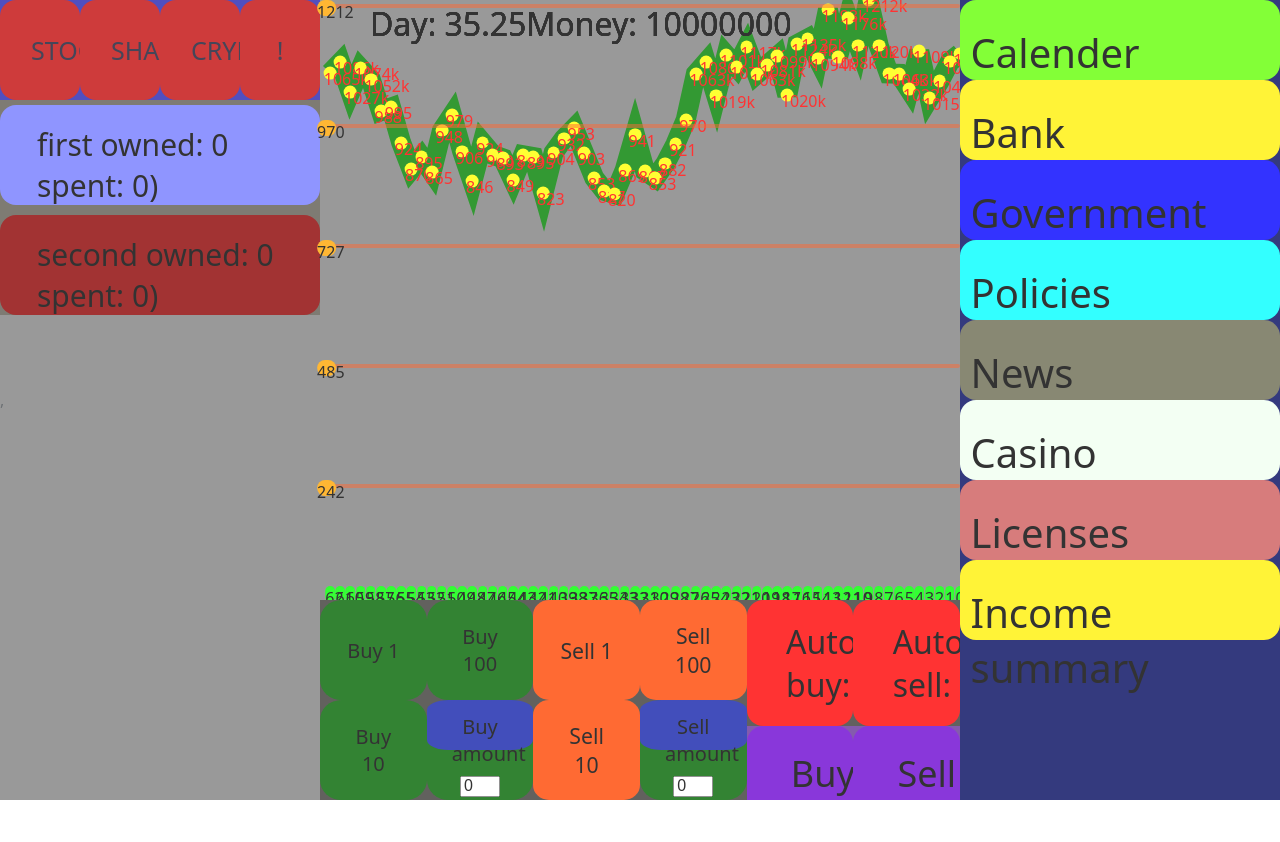
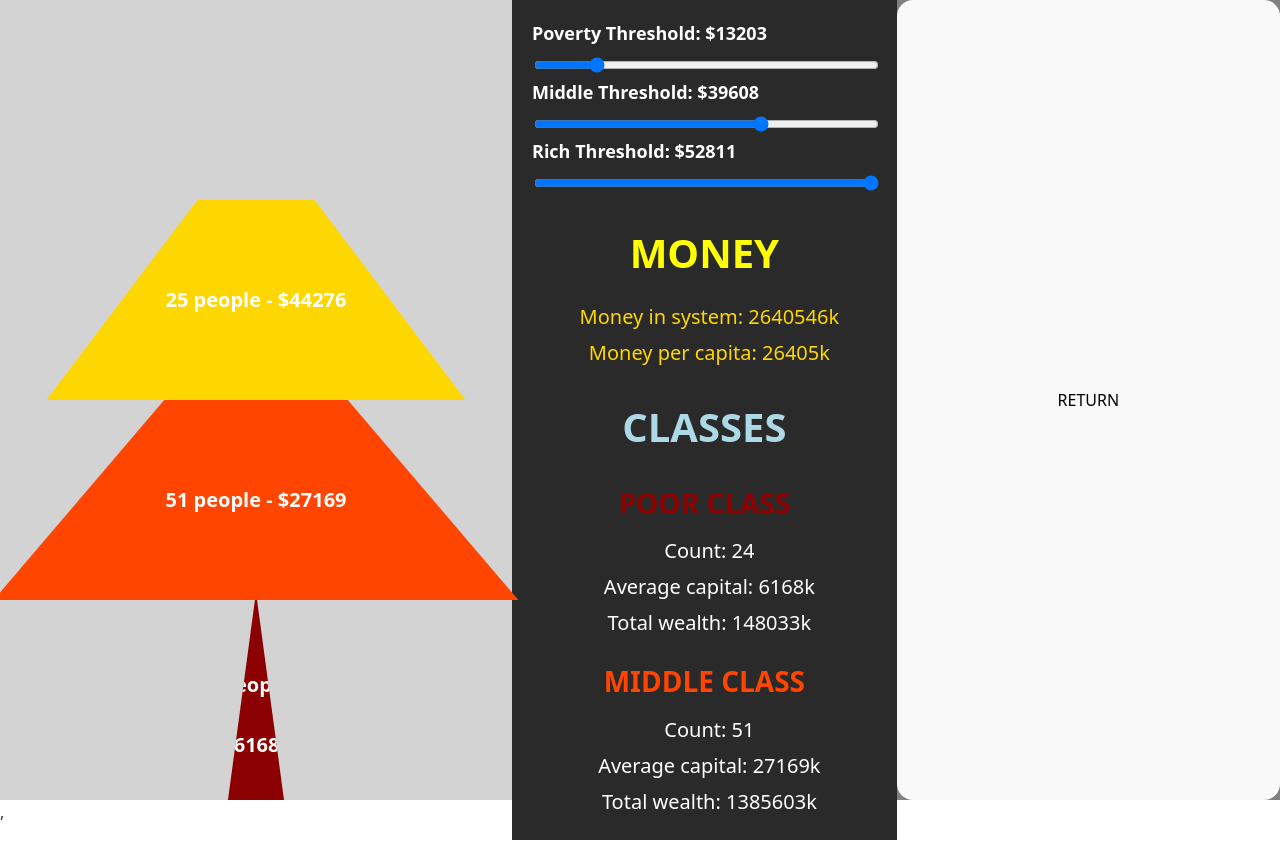
Before and after one commit to luddebudde/superb-transactions, a React (Vite) app: page / in a window 1280 px wide. Shown: the top 842 px of the page. Before the commit the page ends 800 px from the top, so only its background shows below. Built offline with nearby package versions, Linux system fonts and the light colour scheme.

Commit message:
Worked with wealth distribution for the eventual dynamic market

```diff
--- a/src/diverse/basic.ts
+++ b/src/diverse/basic.ts
@@ -30,6 +30,29 @@ export const lastElement = <T>(array: T[]): T => {
   return array[array.length - 1];
 };
 
+export const getArrayAverage = (
+  array: any[],
+  attribute: undefined | string = undefined,
+): number | string => {
+  if (attribute === undefined) {
+    const totalValue: number = array.reduce(
+      (element, p: number) => element + p,
+      0,
+    );
+    return totalValue / array.length;
+  } else {
+    const totalValue = array.reduce(
+      (element, p: any) => element + p[attribute],
+      0,
+    );
+    return totalValue / array.length;
+  }
+};
+
+export const sum = (array: any[], attribute: string): number => {
+  return array.reduce((sum, p) => sum + p[attribute], 0);
+};
+
 export const origo: Vec2 = {
   x: 0,
   y: 0,
--- a/src/diverse/dayLoop/dayLoop.tsx
+++ b/src/diverse/dayLoop/dayLoop.tsx
@@ -7,7 +7,6 @@ import {
 import { handleAutoTransaction } from "./handleAutoTransaction.ts";
 import { calculateNewPoint } from "./calculateNewPoint.ts";
 import { changeCryptoDrift } from "../priceDriver.ts";
-import { people } from "./people.ts";
 
 export let dayCount = 1;
 
--- a/src/react/ScreenHandler.tsx
+++ b/src/react/ScreenHandler.tsx
@@ -1,10 +1,12 @@
 import { useState } from "react";
 import { BankScreen } from "./bankScreen.tsx";
 import MainScreen from "./mainScreen/mainScreen.tsx";
+import { WealthDistributionScreen } from "./WealthDistributionScreen.tsx";
 
 export const ScreenHandler = () => {
-  const [currentMenu, setCurrentMenu] = useState("main");
+  // const [currentMenu, setCurrentMenu] = useState("main");
   // const [currentMenu, setCurrentMenu] = useState("bank");
+  const [currentMenu, setCurrentMenu] = useState("distribution");
 
   // const screens = {
   //   main: <MainScreen setCurrentMenu={setCurrentMenu} />,
@@ -23,6 +25,13 @@ export const ScreenHandler = () => {
       >
         <BankScreen setCurrentMenu={setCurrentMenu} />
       </div>
+      <div
+        style={{
+          visibility: currentMenu === "distribution" ? "visible" : "hidden",
+        }}
+      >
+        <WealthDistributionScreen setCurrentMenu={setCurrentMenu} />
+      </div>
     </>
   );
 };
--- /dev/null
+++ b/src/react/WealthDistributionScreen.tsx
@@ -0,0 +1,304 @@
+import {
+  convertPrefix,
+  getArrayAverage,
+  random,
+  sum,
+} from "../diverse/basic.ts";
+import { useState } from "react";
+
+type Person = {
+  name: string;
+  money: number;
+  income: number;
+  crypto: {
+    first: number;
+    second: number;
+  };
+};
+
+const ThresholdSlider = ({
+  label,
+  value,
+  onChange,
+  min,
+  max,
+}: {
+  label: string;
+  value: number;
+  onChange: (val: number) => void;
+  min: number;
+  max: number;
+}) => (
+  <div style={{ width: "100%", color: "white" }}>
+    <label style={{ fontSize: "18px", fontWeight: "bold" }}>
+      {label}: ${Math.round(value)}
+    </label>
+    <input
+      type="range"
+      className="wealthThresholdSlider"
+      min={min}
+      max={max}
+      value={value}
+      onChange={(e) => onChange(Number(e.target.value))}
+      style={{ width: "100%", marginTop: "10px" }}
+    />
+  </div>
+);
+
+const styles = {
+  container: {
+    width: "100%",
+    marginBottom: "20px",
+  },
+
+  title: {
+    fontSize: "40px",
+    fontWeight: "bold",
+    marginBottom: "10px",
+  },
+
+  subtitle: {
+    fontSize: "28px",
+    fontWeight: "bold",
+    marginTop: "15px",
+    marginBottom: "5px",
+  },
+
+  info: {
+    fontSize: "20px",
+    fontWeight: "normal",
+    marginLeft: "10px",
+  },
+};
+
+export const WealthDistributionScreen = ({
+  setCurrentMenu,
+}: {
+  setCurrentMenu: (menu: string) => void;
+}) => {
+  const peopleAmount = 100;
+
+  const [people, setPeople] = useState<Person[]>(
+    Array.from({ length: peopleAmount }, (_, i) => {
+      const money = random(1000, 50000);
+      return {
+        name: `Item ${i}`,
+        money: money,
+        income: random(1000, 10000),
+        crypto: {
+          first: 0,
+          second: 0,
+        },
+      };
+    }).sort((a, b) => a.money - b.money),
+  );
+
+  const totalMoney = people.reduce((sum, p) => sum + p.money, 0);
+  const moneyPerCapita = totalMoney / peopleAmount;
+
+  const [povertyThreshold, setPovertyThreshold] = useState(
+    moneyPerCapita * 0.5,
+  );
+  const [middleClassThreshold, setMiddleClassThreshold] = useState(
+    moneyPerCapita * 1.5,
+  );
+  const [richThreshold, setRichThreshold] = useState(moneyPerCapita * 2);
+
+  const classThresholds = [
+    povertyThreshold,
+    middleClassThreshold,
+    richThreshold,
+  ];
+
+  const fourthPercentile: Person[] = [];
+  const thirdPercentile: Person[] = [];
+  const secondPercentile: Person[] = [];
+  const firstPercentile: Person[] = [];
+  const percentiles = [
+    fourthPercentile,
+    thirdPercentile,
+    secondPercentile,
+    firstPercentile,
+  ];
+
+  people.forEach((person) => {
+    // console.log(classThresholds, person.money);
+    const classIndex = classThresholds.findIndex(
+      (threshold) => person.money < threshold,
+    );
+    percentiles[classIndex === -1 ? percentiles.length - 1 : classIndex].push(
+      person,
+    );
+  });
+
+  console.log(
+    fourthPercentile,
+    thirdPercentile,
+    secondPercentile,
+    firstPercentile,
+  );
+
+  percentiles.reverse();
+
+  const classData = [
+    { name: "POOR CLASS", percentile: fourthPercentile, color: "#8B0000" },
+    { name: "MIDDLE CLASS", percentile: thirdPercentile, color: "#FF4500" },
+    { name: "UPPER CLASS", percentile: secondPercentile, color: "#FFD700" },
+    { name: "RICH CLASS", percentile: firstPercentile, color: "#32CD32" },
+  ];
+
+  return (
+    <div
+      style={{
+        backgroundColor: "gray",
+        width: "100vw",
+        height: "100vh",
+        display: "flex",
+        flexDirection: "row",
+      }}
+    >
+      <div
+        style={{
+          backgroundColor: "lightgrey",
+          width: "40%",
+          height: "100%",
+          display: "flex",
+          flexDirection: "column",
+          alignItems: "center",
+          justifyContent: "flex-end",
+        }}
+      >
+        {percentiles.map((percentile, index) => {
+          const totalMoneyInClass = percentile.reduce(
+            (sum, p) => sum + p.money,
+            0,
+          );
+          const widthPercent = (totalMoneyInClass / totalMoney) * 100;
+
+          return (
+            <div
+              key={index}
+              style={{
+                width: `${widthPercent * 10}px`,
+                height: "25%",
+                backgroundColor: ["#32CD32", "#FFD700", "#FF4500", "#8B0000"][
+                  index
+                ],
+
+                // Comment away either one of these (not both, not neither)
+                clipPath: `polygon(${50 - widthPercent / 3}% 0%, ${50 + widthPercent / 3}% 0%, 100% 100%, 0% 100%)`,
+                // border: "2px solid black",
+
+                display: "flex",
+                alignItems: "center",
+                justifyContent: "center",
+                fontSize: "20px",
+                fontWeight: "bold",
+                color: "white",
+              }}
+            >
+              {percentile.length} people - $
+              {Math.round(totalMoneyInClass / percentile.length)}
+            </div>
+          );
+        })}
+      </div>
+
+      <div
+        style={{
+          backgroundColor: "#2a2a2a",
+          width: "30%",
+          height: "100%",
+          display: "flex",
+          flexDirection: "column",
+          alignItems: "left",
+          // justifyContent: "center",
+          padding: "20px",
+          // gap: "40px",
+          marginLeft: "0px",
+        }}
+      >
+        <ThresholdSlider
+          label="Poverty Threshold"
+          value={povertyThreshold}
+          onChange={setPovertyThreshold}
+          min={0}
+          max={moneyPerCapita * 3}
+        />
+
+        <ThresholdSlider
+          label="Middle Threshold"
+          value={middleClassThreshold}
+          onChange={setMiddleClassThreshold}
+          min={povertyThreshold}
+          max={richThreshold}
+        />
+        <ThresholdSlider
+          label="Rich Threshold"
+          value={richThreshold}
+          onChange={setRichThreshold}
+          min={middleClassThreshold}
+          max={people[people.length - 1].money}
+        />
+
+        <div
+          style={{
+            width: "100%",
+            color: "white",
+            textAlign: "center",
+            marginTop: "20px",
+            lineHeight: "1.8",
+          }}
+        >
+          {/* Money Section */}
+          <div style={styles.container}>
+            <div style={{ ...styles.title, color: "yellow" }}>MONEY</div>
+            <div style={{ ...styles.info, color: "gold" }}>
+              Money in system: {convertPrefix(totalMoney)}
+            </div>
+            <div style={{ ...styles.info, color: "gold" }}>
+              Money per capita: {convertPrefix(moneyPerCapita)}
+            </div>
+          </div>
+
+          {/* Classes Section */}
+          <div style={styles.container}>
+            <div style={{ ...styles.title, color: "lightblue" }}>CLASSES</div>
+
+            {classData.map((classInfo, index) => (
+              <div key={index}>
+                <div style={{ ...styles.subtitle, color: classInfo.color }}>
+                  {classInfo.name}
+                </div>
+                <div style={{ ...styles.info, color: "white" }}>
+                  Count: {classInfo.percentile.length}
+                </div>
+                <div style={{ ...styles.info, color: "white" }}>
+                  Average capital:{" "}
+                  {convertPrefix(
+                    Number(getArrayAverage(classInfo.percentile, "money")),
+                  )}
+                </div>
+                <div style={{ ...styles.info, color: "white" }}>
+                  Total wealth:{" "}
+                  {convertPrefix(sum(classInfo.percentile, "money"))}
+                </div>
+              </div>
+            ))}
+          </div>
+        </div>
+      </div>
+      <button
+        style={{
+          width: "33%",
+          height: "100%",
+        }}
+        onClick={() => {
+          setCurrentMenu("main");
+        }}
+      >
+        RETURN
+      </button>
+    </div>
+  );
+};
--- a/src/react/css/index.css
+++ b/src/react/css/index.css
@@ -158,10 +158,14 @@ h1 {
   text-align: left;
   font-size: 250%;
   opacity: 100%;
+  padding-left: 3%
+}
 
-  padding-left: 3%
+.wealthThresholdSlider {
+  width:100%;
+  margin-top: 10px;
+}
 
-}
 
 .rightTab:hover {
   /*opacity: 0.5;*/
--- a/src/react/mainScreen/mainScreen.tsx
+++ b/src/react/mainScreen/mainScreen.tsx
@@ -67,6 +67,15 @@ export const MainScreen = ({ setCurrentMenu }: Props) => {
           >
             Bank
           </button>
+          <button
+            className={"rightTab"}
+            style={{ backgroundColor: "rgba(255, 240, 5, 1)" }}
+            onClick={() => {
+              setCurrentMenu("distribution");
+            }}
+          >
+            Wealth distribution
+          </button>
           <button className={"rightTab"} style={{ backgroundColor: "blue" }}>
             Government
           </button>
```
Also changed, not shown: src/diverse/dayLoop/people.ts (deleted, +0 -12 lines).
